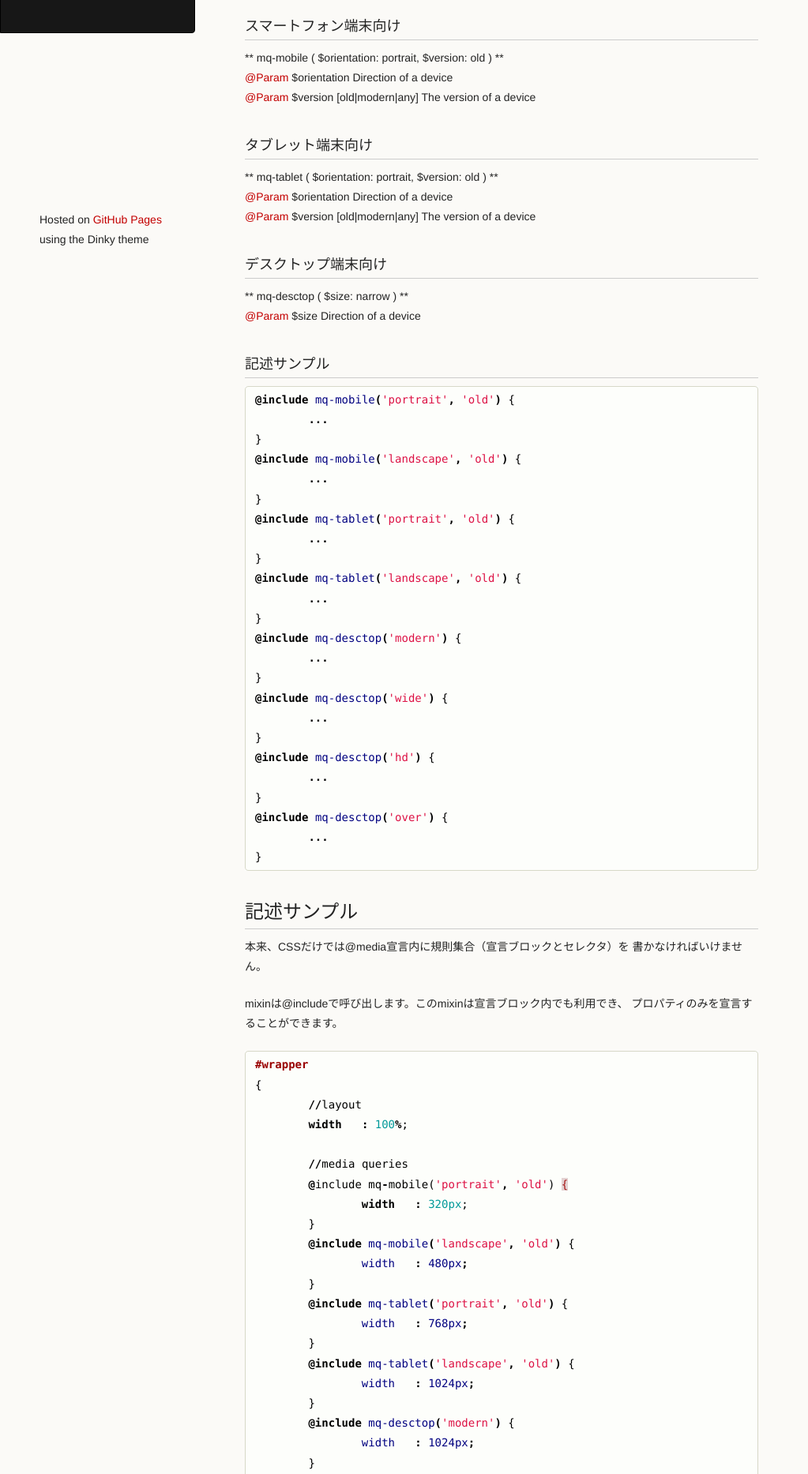
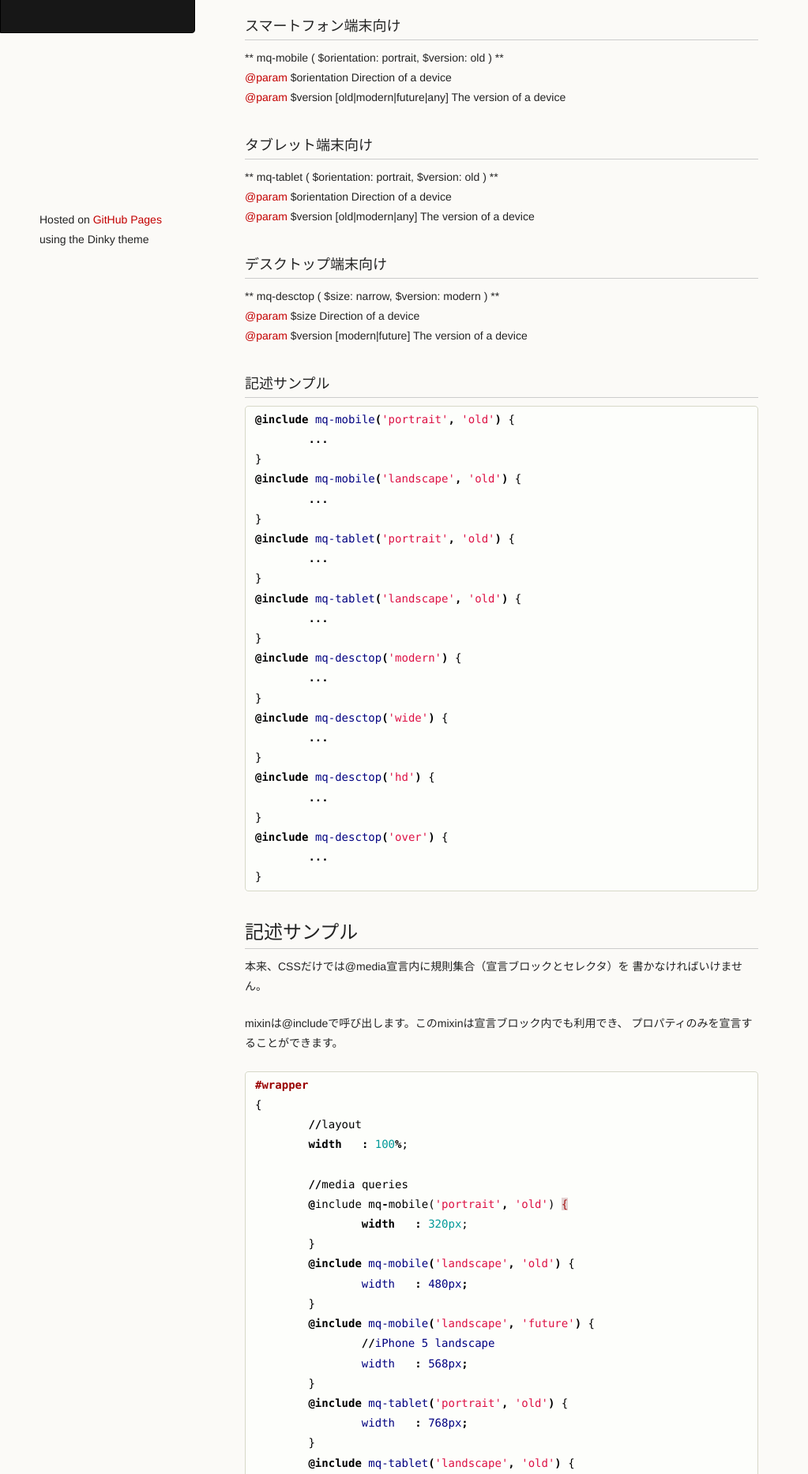
Before and after one commit to nonakaryuichi/scss_media_queries, a plain HTML site: page index.html in a window 1280 px wide. Shown: the part 452-2319 px from the top of the page at 79% size, without its empty margins (0-1023 px from the left). Drawn offline with Linux system fonts and the light colour scheme.

```diff
--- a/index.html
+++ b/index.html
@@ -49,19 +49,20 @@
 <h3>スマートフォン端末向け</h3>
 
 <p>** mq-mobile ( $orientation: portrait, $version: old ) **<br>
-<a href="https://github.com/Param" class="user-mention">@Param</a> $orientation Direction of a device<br>
-<a href="https://github.com/Param" class="user-mention">@Param</a> $version [old|modern|any] The version of a device  </p>
+<a href="https://github.com/param" class="user-mention">@param</a> $orientation Direction of a device<br>
+<a href="https://github.com/param" class="user-mention">@param</a> $version [old|modern|future|any] The version of a device  </p>
 
 <h3>タブレット端末向け</h3>
 
 <p>** mq-tablet ( $orientation: portrait, $version: old ) **<br>
-<a href="https://github.com/Param" class="user-mention">@Param</a> $orientation Direction of a device<br>
-<a href="https://github.com/Param" class="user-mention">@Param</a> $version [old|modern|any] The version of a device  </p>
+<a href="https://github.com/param" class="user-mention">@param</a> $orientation Direction of a device<br>
+<a href="https://github.com/param" class="user-mention">@param</a> $version [old|modern|any] The version of a device  </p>
 
 <h3>デスクトップ端末向け</h3>
 
-<p>** mq-desctop ( $size: narrow ) **<br>
-<a href="https://github.com/Param" class="user-mention">@Param</a> $size Direction of a device  </p>
+<p>** mq-desctop ( $size: narrow, $version: modern ) **<br>
+<a href="https://github.com/param" class="user-mention">@param</a> $size Direction of a device<br>
+<a href="https://github.com/param" class="user-mention">@param</a> $version [modern|future] The version of a device </p>
 
 <h3>記述サンプル</h3>
 
@@ -111,6 +112,10 @@
         <span class="k">@include</span> <span class="nt">mq-mobile</span><span class="o">(</span><span class="s1">'landscape'</span><span class="o">,</span> <span class="s1">'old'</span><span class="o">)</span> <span class="p">{</span>
                 <span class="nt">width</span>   <span class="o">:</span> <span class="nt">480px</span><span class="o">;</span>
         <span class="p">}</span>
+        <span class="k">@include</span> <span class="nt">mq-mobile</span><span class="o">(</span><span class="s1">'landscape'</span><span class="o">,</span> <span class="s1">'future'</span><span class="o">)</span> <span class="p">{</span>
+                <span class="o">//</span><span class="nt">iPhone</span> <span class="nt">5</span> <span class="nt">landscape</span>
+                <span class="nt">width</span>   <span class="o">:</span> <span class="nt">568px</span><span class="o">;</span>
+        <span class="p">}</span>
         <span class="k">@include</span> <span class="nt">mq-tablet</span><span class="o">(</span><span class="s1">'portrait'</span><span class="o">,</span> <span class="s1">'old'</span><span class="o">)</span> <span class="p">{</span>
                 <span class="nt">width</span>   <span class="o">:</span> <span class="nt">768px</span><span class="o">;</span>
         <span class="p">}</span>
@@ -148,9 +153,9 @@
 <p>SCSS Media Queries Mixins</p>
 
 <p>Aauthor   : Ryuichi Nonaka<br>
-Version   : 1.0<br>
+Version   : 2.0<br>
 Copyright : 2012 Ryuichi Nonaka<br>
-Date      : 2012/09/11  </p>
+Date      : 2012/10/28  </p>
 
 <p>Released under the MIT license</p>
       </section>
```
Also changed, not shown: params.json (+1 -1 lines).
